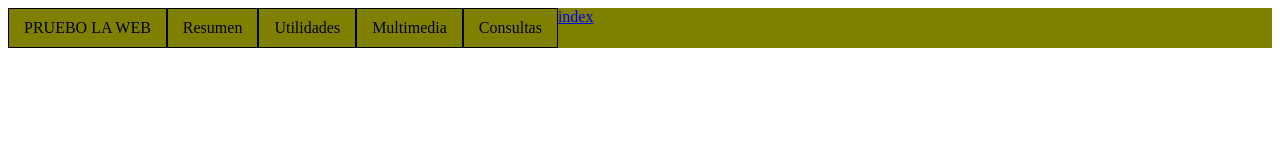
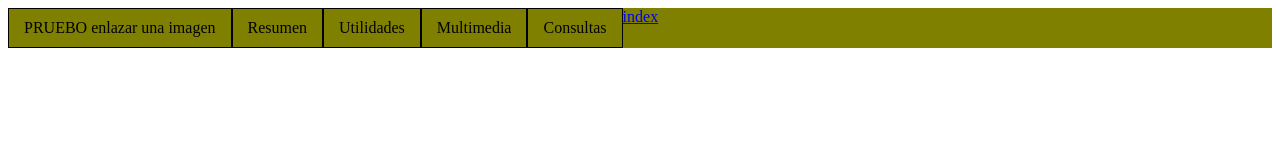
Before and after one commit to GeoIfran/grupo11c23006, a plain HTML site: page index.html in a window 1280 px wide. Drawn offline with Linux system fonts and the light colour scheme.

Commit message:
PEGUE jajaj

```diff
--- a/index.html
+++ b/index.html
@@ -11,7 +11,7 @@
     <header>
         <nav>
             <div class="barra_navegacion">
-                <div class="item_barra"><a href="#">PRUEBO LA WEB</a></div>
+                <div class="item_barra"><a href="#">PRUEBO enlazar una imagen</a></div>
                 <div class="item_barra"><a href="#">Resumen</a></div>
                 <div class="item_barra"><a href="#">Utilidades</a></div>
                 <div class="item_barra"><a href="#">Multimedia</a></div>
```
